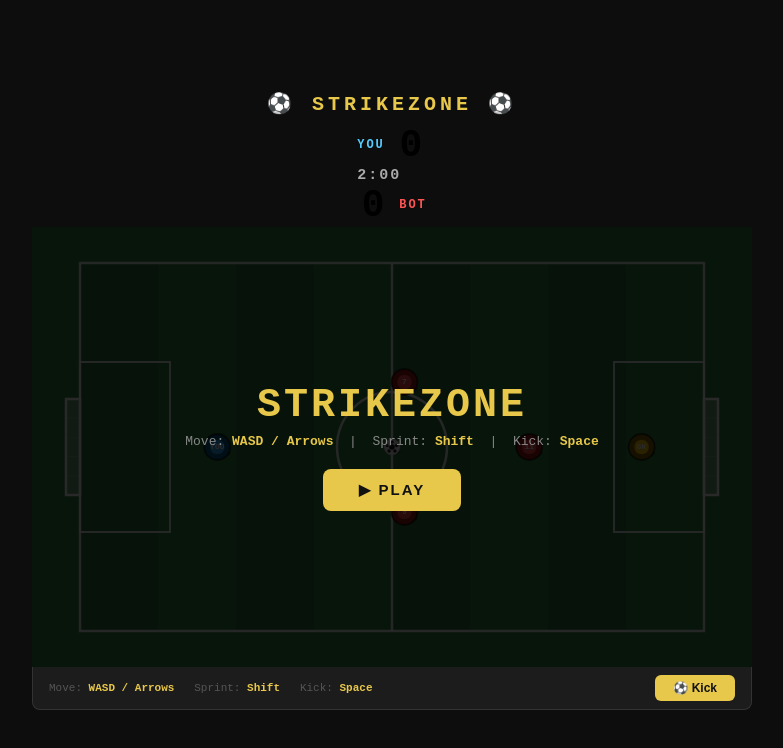
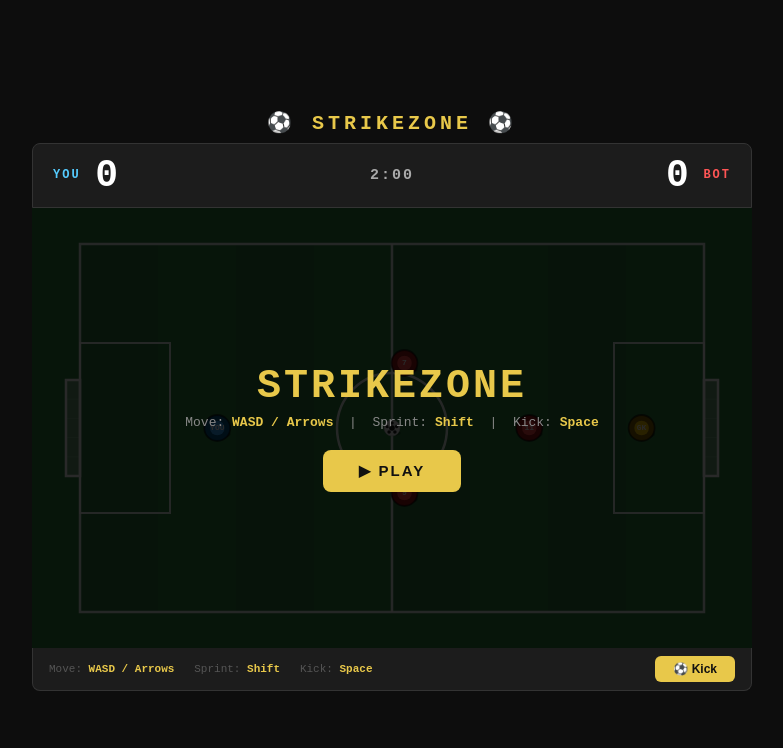
Before and after one commit to Yo-of/StrikeZone, a plain HTML site: page index.html in a window 1280 px wide. Shown: the whole page, without its empty margins (248-1031 px from the left). Drawn offline with Linux system fonts and the light colour scheme.

Commit message:
Updated and corrected some render errors

```diff
--- a/index.html
+++ b/index.html
@@ -10,7 +10,7 @@
 <body>
         <h1>⚽ STRIKEZONE ⚽</h1>
 
-        <div class="hud">
+        <div id="hud">
             <div class="team-block">
                 <div class="tname" style="color:#55ccff">YOU</div>
                 <div class="snum" id="sp">0</div>
@@ -23,7 +23,7 @@
         </div>
 
         <div id="wrap">
-            <canvas id="c" width="720" height="440"></canvas>
+            <canvas id="c" width="720"  height="440"></canvas>
             <div id="overlay">
                 <h2>STRIKEZONE</h2>
                 <p>Move: <b>WASD / Arrows</b> &nbsp;|&nbsp; Sprint: <b>Shift</b> &nbsp;|&nbsp; Kick: <b>Space</b></p>
--- a/style.css
+++ b/style.css
@@ -38,10 +38,12 @@ h1 {
     display: flex;
     align-items: center;
     gap: 10px;
+    width: 200px;
 }
 
 .team-block.reverse {
     flex-direction: row-reverse;
+    justify-content: flex-start;
 }
 
 .tname {
```
